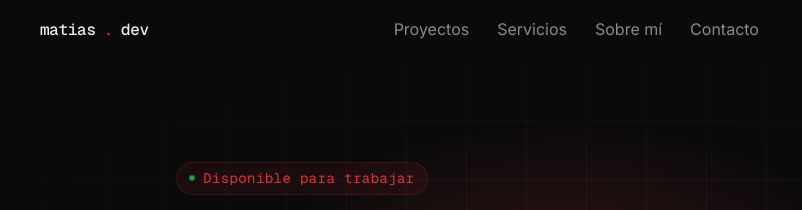
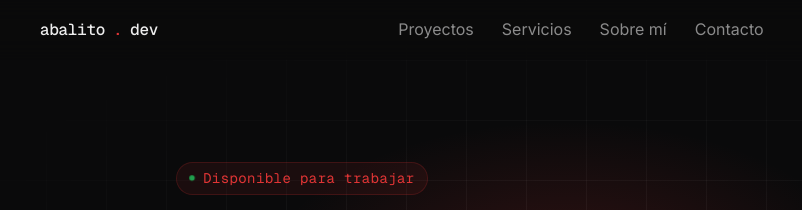
Before and after one commit to Abalito04/Portfolio, a website: page index.html in a window 1280 px wide. Shown: the top 210 px of the page, 74-876 px from the left. Drawn offline with nearby package versions, Linux system fonts and the light colour scheme.

Commit message:
Update index.html

```diff
--- a/index.html
+++ b/index.html
@@ -517,7 +517,7 @@
   <nav class="navbar" role="navigation" aria-label="Main navigation">
     <div class="nav-inner">
       <a href="#" class="nav-logo" aria-label="Matias Abalo home">
-        matias<span class="dot">.</span>dev
+        abalito<span class="dot">.</span>dev
       </a>
       <ul class="nav-links" role="list">
         <li><a href="#proyectos" class="i18n" data-es="Proyectos" data-en="Projects">Proyectos</a></li>
```
